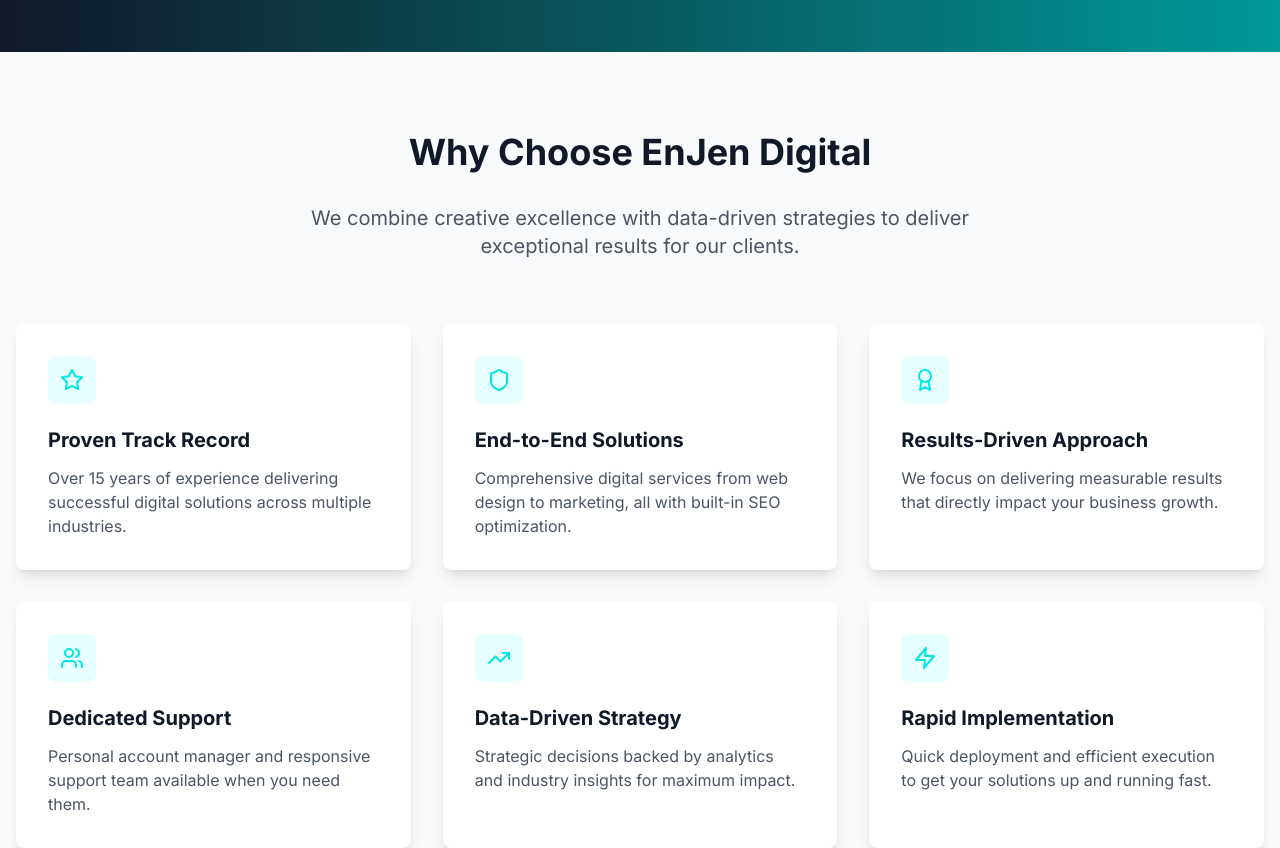
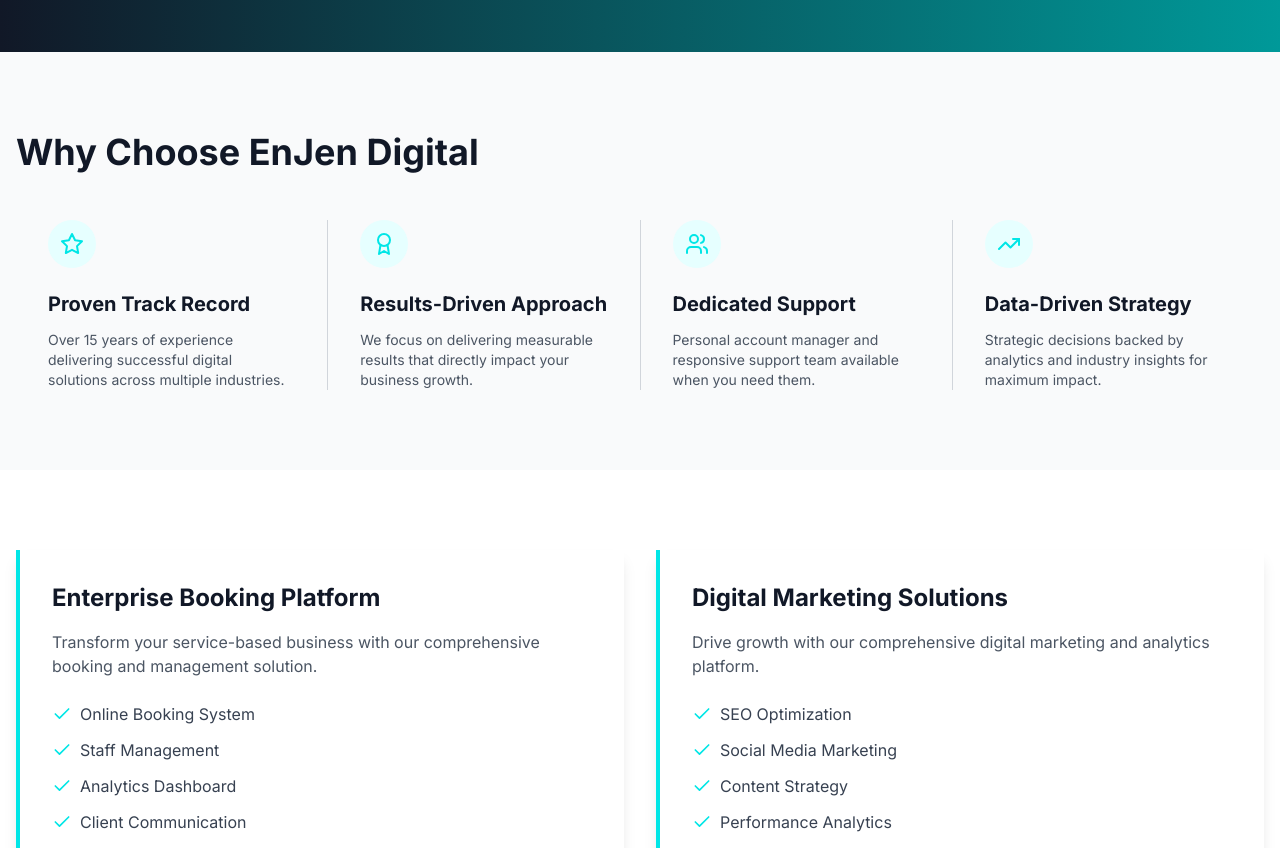
Before and after one commit to enjen-digital/enjendigital.com, a React (Vite) app: page / in a window 1280 px wide. Shown: the part 680-1528 px from the top of the page. Built offline with nearby package versions, Linux system fonts and the light colour scheme.

Commit message:
Update Why Choose EnJen section

```diff
--- a/src/pages/HomePage.tsx
+++ b/src/pages/HomePage.tsx
@@ -122,24 +122,16 @@
       {/* Why Choose Us */}
       <div className="py-20 bg-gray-50">
         <div className="container mx-auto px-4">
-          <h2 className="text-3xl md:text-4xl font-bold text-gray-900 mb-8 text-center">
+          <h2 className="text-3xl md:text-4xl font-bold text-gray-900 mb-12">
             Why Choose EnJen Digital
           </h2>
-          <p className="text-xl text-gray-600 max-w-3xl mx-auto text-center mb-16">
-            We combine creative excellence with data-driven strategies to deliver exceptional results for our clients.
-          </p>
 
-          <div className="grid md:grid-cols-3 gap-8">
+          <div className="flex divide-x divide-gray-300">
             {[
               {
                 icon: Star,
                 title: 'Proven Track Record',
                 description: 'Over 15 years of experience delivering successful digital solutions across multiple industries.'
-              },
-              {
-                icon: Shield,
-                title: 'End-to-End Solutions',
-                description: 'Comprehensive digital services from web design to marketing, all with built-in SEO optimization.'
               },
               {
                 icon: Award,
@@ -155,23 +147,18 @@
                 icon: TrendingUp,
                 title: 'Data-Driven Strategy',
                 description: 'Strategic decisions backed by analytics and industry insights for maximum impact.'
-              },
-              {
-                icon: Zap,
-                title: 'Rapid Implementation',
-                description: 'Quick deployment and efficient execution to get your solutions up and running fast.'
               }
             ].map((item, index) => {
               const Icon = item.icon;
               return (
-                <div key={index} className="bg-white p-8 rounded-lg shadow-lg hover:shadow-xl transition-all duration-300">
-                  <div className="p-3 bg-primary-50 rounded-lg inline-block mb-4">
+                <div key={index} className="flex-1 px-8">
+                  <div className="p-3 bg-primary-50 rounded-full inline-block mb-4">
                     <Icon className="w-6 h-6 text-primary-600" />
                   </div>
                   <h3 className="text-xl font-bold text-gray-900 mb-3">
                     {item.title}
                   </h3>
-                  <p className="text-gray-600">
+                  <p className="text-gray-600 text-sm">
                     {item.description}
                   </p>
                 </div>
```
